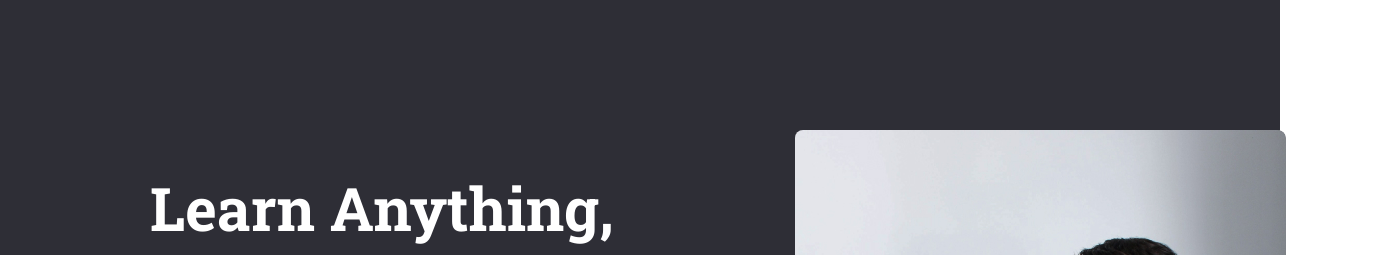
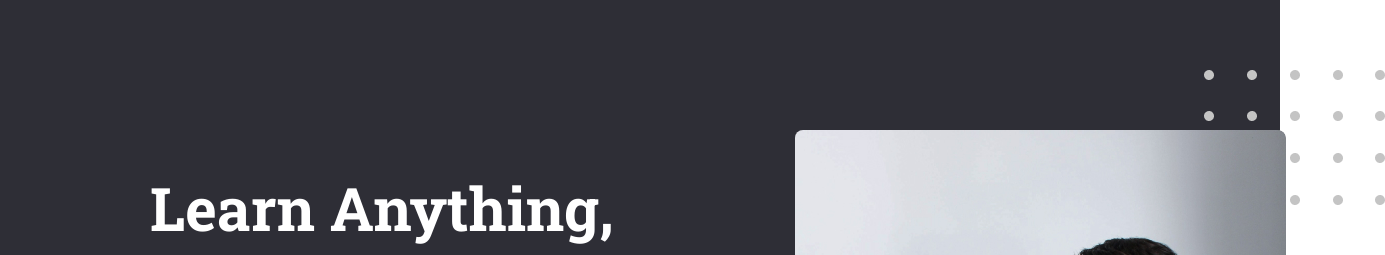
Before and after one commit to Rowine/Educ, a plain HTML site: page index.html in a window 1280 px wide. Shown: the part 153-408 px from the top of the page, 1385 px wide, since content can reach past the window. Drawn offline with Linux system fonts and the light colour scheme.

Commit message:
Added dotted image

```diff
--- a/index.html
+++ b/index.html
@@ -25,11 +25,11 @@
                     <p class="paragraph">In order to thrive as a business you need to get  the right message to the right audience.</p>
                     <a href="#" class="btn">Start Learning</a>
                 </div>
+                <img src="/img/Dots Pattern.png" alt="dots" class="dots__img">
                 <img src="img/men-using-laptop.jpg" alt="men using a laptop" class="heading__img">
                 <div class="comment__text">
                     <div class="heading__comment">“Talent is universal, but opportunities are not. With access to online learning resources  and intstruction, anyone, anywhere, can gain skills.”</div>
                     <div class="heading__name">John Doe</div>
-
                 </div>
             </div>
         </div>
--- a/style.css
+++ b/style.css
@@ -28,14 +28,14 @@ p {
 
 .header {
     height: 93.9rem;
-    width: 100%;
+    width: 100vw;
     background: url(img/Bg.jpg) no-repeat;
+    background-size: cover;
     overflow: visible;
 }
 
 .container {
     padding: 6rem 15rem 0 15rem;
-    position: relative;
 }
 
 .navigation {
@@ -114,6 +114,12 @@ p {
     transform: translateY(1px);
 }
 
+.dots__img {
+    position: absolute;
+    left: 1204px;
+    top: 223px;
+}
+
 .heading__img {
     position: absolute;
     top: 28.3rem;
```
Also changed, not shown: img/Dots Pattern.jpg (deleted), img/Dots Pattern.png (added).
